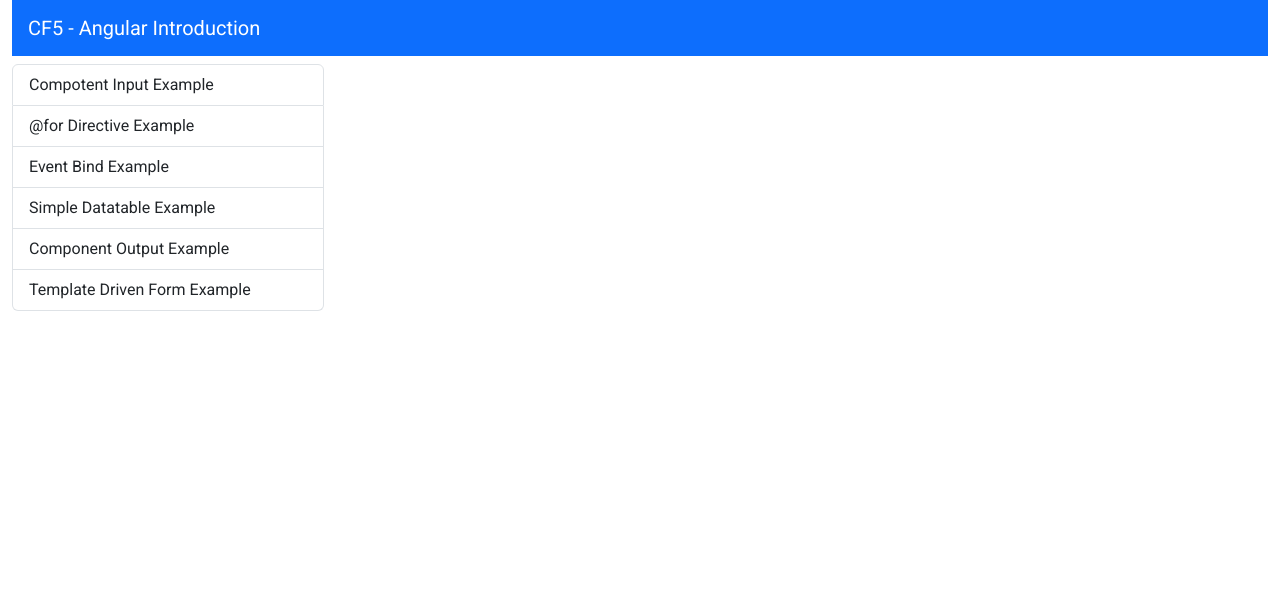
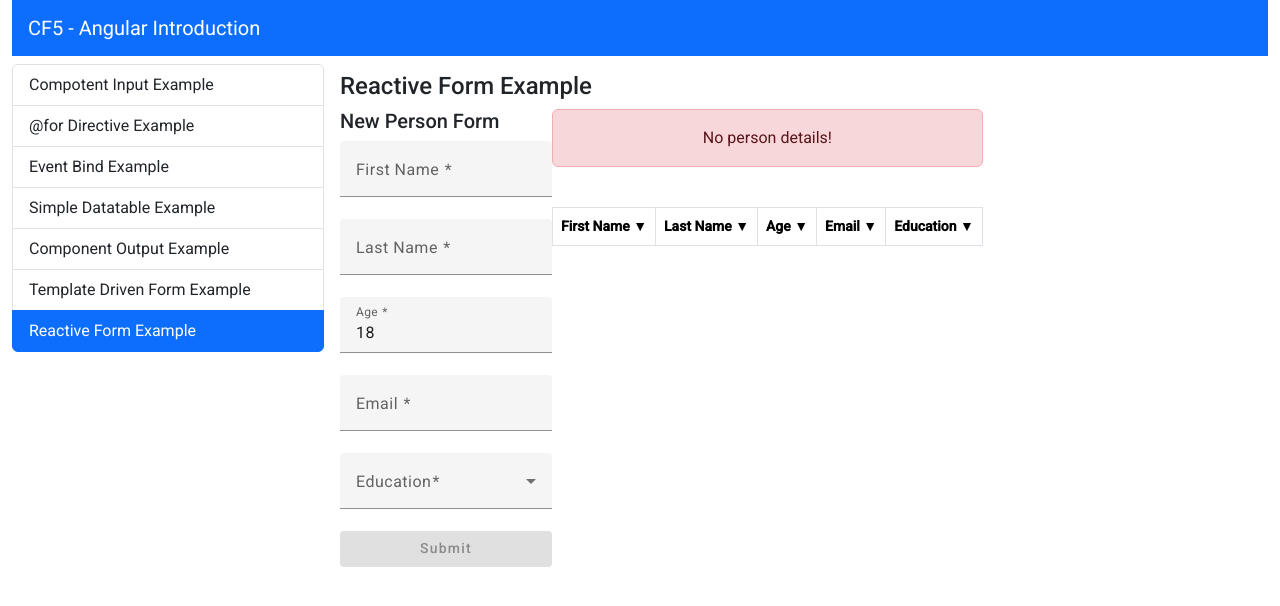
Before and after one commit to DimitSpanos/angular-introduction, an Angular app: page /reactive-form-example in a window 1280 px wide. Before the commit this address led to /. Shown: the top 606 px of the page. Built offline with nearby package versions, Linux system fonts and the light colour scheme.

Commit message:
Reactive forms

```diff
--- a/src/app/app.routes.ts
+++ b/src/app/app.routes.ts
@@ -6,6 +6,7 @@
 import { SimpleDatatableExampleComponent } from './components/simple-datatable-example/simple-datatable-example.component';
 import { ComponentOutputExampleComponent } from './components/component-output-example/component-output-example.component';
 import { TemplateDrivenFormExampleComponent } from './components/template-driven-form-example/template-driven-form-example.component';
+import { ReactiveFormExampleComponent } from './components/reactive-form-example/reactive-form-example.component';
 
 export const routes: Routes = [
     {path: 'component-output', component: ComponentOutputExampleComponent},
@@ -14,5 +15,6 @@
     {path: 'event-bind-example', component: EventBindExampleComponent},
     {path: '', component: WelcomeComponent},
     {path: 'simple-datatable-example', component: SimpleDatatableExampleComponent},
-    {path: 'template-driven-form-example', component: TemplateDrivenFormExampleComponent}
+    {path: 'template-driven-form-example', component: TemplateDrivenFormExampleComponent},
+    {path: 'reactive-form-example', component: ReactiveFormExampleComponent},
 ];
--- /dev/null
+++ b/src/app/components/eperson-reactive-form/eperson-reactive-form.component.html
@@ -0,0 +1,56 @@
+<div class="d-flex flex-column">
+   <h5>New Person Form</h5>
+   <form [formGroup]="form" class="d-flex flex-column">
+     <mat-form-field>
+       <mat-label> First Name </mat-label>
+       <input matInput type="text" formControlName="givenName" />
+       @if (form.get("givenName").invalid && form.get("givenName").touched) {
+         <mat-error> First Name is required </mat-error>
+       }
+     </mat-form-field>
+     <mat-form-field>
+       <mat-label> Last Name </mat-label>
+       <input matInput type="text" formControlName="surName" />
+       @if (form.get("surName").invalid && form.get("surName").touched) {
+         <mat-error> Last Name is required </mat-error>
+       }
+     </mat-form-field>
+     <mat-form-field>
+       <mat-label> Age </mat-label>
+       <input matInput type="text" formControlName="age" />
+       @if (form.get("age").invalid && form.get("age").touched) {
+         <mat-error> Age is missing or invalid </mat-error>
+       }
+     </mat-form-field>
+     <mat-form-field>
+       <mat-label> Email </mat-label>
+       <input matInput type="text" formControlName="email" />
+       @if (form.get("email").invalid && form.get("email").touched) {
+         <mat-error> Email is missing or invalid </mat-error>
+       }
+     </mat-form-field>
+     <mat-form-field>
+       <mat-label>Education</mat-label>
+       <mat-select type="text" formControlName="education">
+         <mat-option value="Some college, no degree"
+           >Some college, no degree</mat-option
+         >
+         <mat-option value="Master’s degree">Master’s degree</mat-option>
+         <mat-option value="Bachelor’s degree">Bachelor’s degree</mat-option>
+         <mat-option value="Associate’s degree">Associate’s degree</mat-option>
+         <mat-option value="High school diploma or equivalent"
+           >High school diploma or equivalent</mat-option
+         >
+         <mat-option value="No formal education">No formal education</mat-option>
+       </mat-select>
+     </mat-form-field>
+   </form>
+   <button
+     mat-flat-button
+     color="primary"
+     [disabled]="form.invalid"
+     (click)="onSubmit(form.value)"
+   >
+     Submit
+   </button>
+ </div>
--- /dev/null
+++ b/src/app/components/eperson-reactive-form/eperson-reactive-form.component.ts
@@ -0,0 +1,33 @@
+import { Component } from '@angular/core';
+import { EventEmitter, Output } from '@angular/core';
+import { MatFormField } from '@angular/material/form-field';
+import { MatInputModule} from '@angular/material/input';
+import { MatSelectModule } from '@angular/material/select';
+import { MatButtonModule } from '@angular/material/button';
+import { FormControl, FormGroup, FormsModule, ReactiveFormsModule, Validators } from '@angular/forms';
+import { EPerson } from 'src/app/shared/interfaces/person';
+
+@Component({
+  selector: 'app-eperson-reactive-form',
+  standalone: true,
+  imports: [MatFormField, MatInputModule, MatSelectModule, MatButtonModule,ReactiveFormsModule],
+  templateUrl: './eperson-reactive-form.component.html',
+  styleUrl: './eperson-reactive-form.component.css'
+})
+export class EpersonReactiveFormComponent {
+  @Output() person = new EventEmitter<EPerson>();
+
+  form = new FormGroup({
+    givenName: new FormControl('', Validators.required),
+    surName: new FormControl('', Validators.required),
+    age: new FormControl(18, [Validators.required, Validators.min(18),Validators.max(100),Validators.pattern('^[0-9]*$')]),
+    email: new FormControl('', [Validators.required, Validators.email]),
+    education: new FormControl('', Validators.required),
+
+  });
+
+  onSubmit(value: any) {
+    this.person.emit(value as EPerson);
+    this.form.reset();
+  }
+}
--- a/src/app/components/eperson-template-driven-form/eperson-template-driven-form.component.html
+++ b/src/app/components/eperson-template-driven-form/eperson-template-driven-form.component.html
@@ -1,75 +1,48 @@
 <div class="d-flex flex-column">
    <h5>New Person Form</h5>
-   <form #form="ngForm" class="d-flex flex-column " action="">
+   <form [formGroup]="form" class="d-flex flex-column " >
       <mat-form-field>
          <mat-label>First Name</mat-label>
-         <input matInput ngModel required type="text" name="givenName" #givenName = "ngModel" >
-         @if (givenName.errors && givenName.errors['required']) {
+         <input matInput formControlName="givenName" type="text" >
+         @if (form.get("givenName").invalid && form.get("givenName").touched) {
             <mat-error>First Name is required</mat-error>
          }
       </mat-form-field>
       <mat-form-field>
          <mat-label>Last Name</mat-label>
-         <input
-            matInput ngModel required type="text" name="surName" #surName = "ngModel" >
-         @if (surName.errors && surName.errors['required']) {
+         <input matInput formControlName="surName" type="text" >
+         @if (form.get("surName").invalid && form.get("surName").touched) {
             <mat-error>Last Name is required</mat-error>
          }
       </mat-form-field>
       <mat-form-field>
          <mat-label>Age</mat-label>
-         <input
-            matInput ngModel required type="number" min="18" max="100" name="age" #age = "ngModel" >
-         @if (age.errors && age.errors['required']) {
-            <mat-error>Age is required</mat-error>
-         }
-         @if (age.errors && age.errors['min']) {
-            <mat-error>Age must be &geq; 18</mat-error>
-         }
-         @if (age.errors && age.errors['max']) {
-            <mat-error>Age must be &leq; 100</mat-error>
+         <input matInput formControlName="age" type="text" >
+         @if (form.get("age").invalid && form.get("age").touched) {
+            <mat-error>Age is missing or invalid</mat-error>
          }
       </mat-form-field>
       <mat-form-field>
          <mat-label>Email</mat-label>
-         <input matInput ngModel required type="email" name="email" #email = "ngModel"  pattern="/^[a-zA-Z0-9._%+-]+@[a-zA-Z0-9.-]+\.[a-zA-Z]{2,}$/">
-         @if (email.errors && email.errors['required']) {
-            <mat-error>Email is required</mat-error>
-         }
-         @if (email.errors && email.errors['pattern']) {
-            <mat-error>Invalid Email</mat-error>
+         <input matInput formControlName="email" type="text" >
+         @if (form.get("email").invalid && form.get("email").touched) {
+            <mat-error>Email is missing or invalid</mat-error>
          }
       </mat-form-field>
-
       <mat-form-field>
-
          <mat-label>Education</mat-label>
-
-      <mat-select required ngModel name="education" type="text" #education="ngModel" >
+         <mat-select type="text" formControlName="education">
          <mat-option value="Some college, no degree"
-
          >Some college, no degree</mat-option
-
          >
-
          <mat-option value="Master’s degree">Master’s degree</mat-option>
-
          <mat-option value="Bachelor’s degree">Bachelor’s degree</mat-option>
-
          <mat-option value="Associate’s degree">Associate’s degree</mat-option>
-
          <mat-option value="High school diploma or equivalent"
-
          >High school diploma or equivalent</mat-option
-
          >
          <mat-option value="No formal education">No formal education</mat-option>
-
          </mat-select>
-      @if (education.errors && education.errors['required']) {
-         <mat-error>Education is required</mat-error>
-      }
-
          </mat-form-field>
    </form>
    <button mat-flat-button color="primary" [disabled]="form.invalid" (click)="onSubmit(form.value)">Submit</button>
--- a/src/app/components/eperson-template-driven-form/eperson-template-driven-form.component.ts
+++ b/src/app/components/eperson-template-driven-form/eperson-template-driven-form.component.ts
@@ -3,18 +3,19 @@
 import { MatInputModule} from '@angular/material/input';
 import { MatSelectModule } from '@angular/material/select';
 import { MatButtonModule } from '@angular/material/button';
-import { FormsModule } from '@angular/forms';
+import { FormsModule, ReactiveFormsModule } from '@angular/forms';
 import { EPerson } from 'src/app/shared/interfaces/person';
 
 @Component({
   selector: 'app-eperson-template-driven-form',
   standalone: true,
-  imports: [MatFormField, MatInputModule, MatSelectModule, MatButtonModule, FormsModule],
+  imports: [MatFormField, MatInputModule, MatSelectModule, MatButtonModule, ReactiveFormsModule],
   templateUrl: './eperson-template-driven-form.component.html',
   styleUrl: './eperson-template-driven-form.component.css'
 })
 export class EpersonTemplateDrivenFormComponent {
 @Output() person = new EventEmitter<EPerson>();
+form: any;
 
   onSubmit(value: any) {
     console.log(value as EPerson);
--- a/src/app/components/list-group-menu/list-group-menu.component.ts
+++ b/src/app/components/list-group-menu/list-group-menu.component.ts
@@ -17,6 +17,7 @@
       {text: 'Simple Datatable Example', routerLink: "simple-datatable-example"},
       {text: 'Component Output Example', routerLink: "component-output"},
       {text: 'Template Driven Form Example', routerLink: "template-driven-form-example"},
+      {text: 'Reactive Form Example', routerLink: "reactive-form-example"},
     ]
 
 }
--- /dev/null
+++ b/src/app/components/reactive-form-example/reactive-form-example.component.html
@@ -0,0 +1,8 @@
+<h4>Reactive Form Example</h4>
+
+<div class="d-flex">
+ <app-eperson-reactive-form (person)="onPerson($event)"></app-eperson-reactive-form>
+<div class="d-flex flex-column gap-4">
+   <app-person-table [person]="currentPerson"></app-person-table>
+   <app-simple-datatable [data]="persons"></app-simple-datatable>
+</div></div>
--- /dev/null
+++ b/src/app/components/reactive-form-example/reactive-form-example.component.ts
@@ -0,0 +1,22 @@
+import { Component } from '@angular/core';
+import { EPerson } from 'src/app/shared/interfaces/person';
+import { PersonTableComponent } from '../person-table/person-table.component';
+import { SimpleDatatableComponent } from '../simple-datatable/simple-datatable.component';
+import { EpersonReactiveFormComponent } from '../eperson-reactive-form/eperson-reactive-form.component';
+
+@Component({
+  selector: 'app-reactive-form-example',
+  standalone: true,
+  imports: [PersonTableComponent,SimpleDatatableComponent,EpersonReactiveFormComponent],
+  templateUrl: './reactive-form-example.component.html',
+  styleUrl: './reactive-form-example.component.css'
+})
+export class ReactiveFormExampleComponent {
+  currentPerson : EPerson; //to current person einai tupou EPerson
+  persons: EPerson[] = [];
+
+  onPerson(person: EPerson) {
+    this.currentPerson = person;
+    this.persons.push(person);
+  }
+}
```
Also changed, not shown: src/app/components/eperson-reactive-form/eperson-reactive-form.component.css (added), src/app/components/reactive-form-example/reactive-form-example.component.css (added), 1 other file (tests, documents, lock files or other folders). Lines whose indentation alone changed are shown as unchanged.
